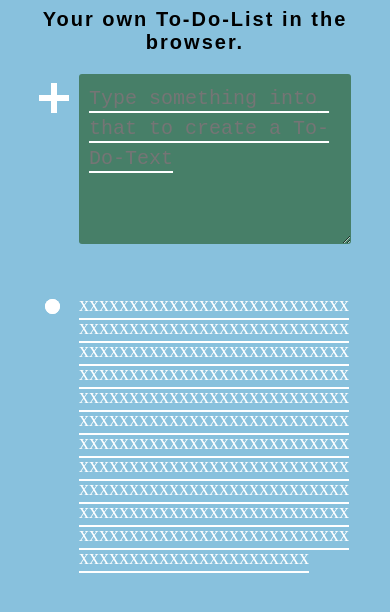
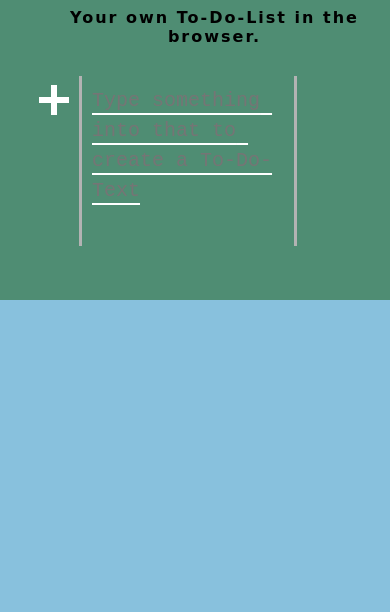
Before and after one commit to BoolPurist/ToDoListHolder, a plain HTML site: page index.html in a window 390 px wide. Drawn offline with Linux system fonts and the light colour scheme.

Commit message:
Style: Styling for mob res and adding hover/focus visuals

```diff
--- a/js/main.js
+++ b/js/main.js
@@ -1,7 +1,7 @@
 /* jshint esversion: 6 */
 (function() {
   "use strict";
-  let list = document.getElementsByClassName("list");
+  let list = document.querySelector(".list");
   let adderBox = document.querySelector(".adderForToDo");
   let adderSign = adderBox.querySelector(".adderSign");
   adderSign.addEventListener(
@@ -12,7 +12,7 @@
       let text = textarea.value;
       if (text.length !== 0) {
         let toDoBoxRemovable = ToDoBoxRemovable(text);
-        list[0].appendChild(toDoBoxRemovable);
+        list.appendChild(toDoBoxRemovable);
         textarea.value = "";
       }
     },
@@ -40,11 +40,14 @@
   );
 
   // Testing.
-  let testString = "xxxx".repeat(80);
-  list[0].appendChild(ToDoBoxRemovable(testString));
+  // let testString = "xx xx".repeat(40);
+  // for (let i = 0; i < 3; i++) {
+  //   list.appendChild(ToDoBoxRemovable(testString));
+  // }
+
   // EndTesting.
+
   // Returns a ToDoBox with text and a sign to click on. Clicking on that removes the toDoBox.
-
   function ToDoBoxRemovable(text) {
     let toDoBoxRemovable = document.createElement("div");
     toDoBoxRemovable.classList.add("toToDoBoxRemovable");
--- a/less/style.less
+++ b/less/style.less
@@ -12,47 +12,9 @@
 @adder-symbol-transition: background-color 2s;
 @remove-symbol-transition: background-color 2s, transform 1s, height 1s,
   border-radius 1s;
+@padding-borderLeft-text: 10px;
 
-// Make sure every element behaves the same when not modified.
-* {
-  box-sizing: border-box;
-  // Some elements have margin by default.
-  margin: 0;
-  font-size: @text-size;
-}
-
-body {
-  background-color: @background-color;
-}
-
-// .firstColorSection {
-//   background-color: @background-color-header;
-//   top: 0;
-//   position: absolute;
-//   width: 100%;
-//   height: 260px;
-//   z-index: -1;
-// }
-
-// style hierarchy for .wrapper <div>
-//  |-- .adderForToDo
-//  |-- .list
-.wrapper {
-  // Wrapper should be centered in the center. Looks better.
-  width: 80%;
-  margin: auto;
-  margin-top: 2%;
-  display: grid;
-  grid-template-rows: 1fr;
-}
-
-label {
-  font-weight: bold;
-  text-align: center;
-  font-family: Arial, Gadget, sans-serif;
-  letter-spacing: 2px;
-}
-
+// MixIns
 // For every widget like the remover and adder to give size, color and margin.
 #mixInSymbol {
   margin-top: @symbol-removable-margin-top;
@@ -84,11 +46,82 @@ label {
   transition: @adder-symbol-transition;
 }
 
+// mixIns
+#mixInHoverLighterItem(@lightHueTextColor: 30%) {
+  border: none;
+  border-left: solid;
+  border-right: solid;
+  border-color: darken(@text-color, @lightHueTextColor, relative);
+
+  &:hover {
+    border-color: @text-color;
+  }
+  &:focus {
+    background-color: lighten(@background-color-header, 5%, relative);
+  }
+}
+
+#mixInRemovableBarsCircle {
+  background-color: white;
+  width: @border-radius-bars-size;
+  height: @border-radius-bars-size;
+  border-radius: @symbol-removable-bar-radius;
+  position: absolute;
+  top: 20%;
+  left: 20%;
+  transition: @remove-symbol-transition;
+}
+
+// Make sure every element behaves the same when not modified.
+* {
+  box-sizing: border-box;
+  // Some elements have margin by default.
+  margin: 0;
+  padding: 0;
+  font-size: @text-size;
+}
+
+body {
+  background-color: @background-color;
+}
+
+.firstColorSection {
+  background-color: @background-color-header;
+  top: 0;
+  position: absolute;
+  width: 100%;
+  height: 300px;
+  z-index: -1;
+}
+
+// style hierarchy for .wrapper <div>
+//  |-- .adderForToDo
+//  |-- .list
+.wrapper {
+  // Wrapper should be centered in the center. Looks better.
+  height: 100%;
+  width: 90%;
+  margin: auto;
+  margin-top: 2%;
+  display: grid;
+  grid-template-rows: 1fr;
+  row-gap: 10px;
+}
+label {
+  font-weight: bold;
+  text-align: center;
+  font-family: cursive;
+  letter-spacing: 2px;
+}
+
 // style hierarchy for .adderForToDo <div>
 //    |-- label <lable>
 //    |-- .adderSign <div>
 //    |-- .input <textarea>
 .adderForToDo {
+  textarea {
+    resize: none;
+  }
   #mixInGridColSignText();
   margin-top: 20px;
   .adderSign {
@@ -108,17 +141,16 @@ label {
     }
   }
   .input {
-    padding: 10px;
-    border: none;
-    border-radius: 3px;
+    padding: @padding-borderLeft-text;
+
+    #mixInHoverLighterItem();
+
     line-height: 1.5em;
     #mixInUnderlineText();
-    background-color: darken(@background-color-header, 10%, relative);
+
+    background-color: @background-color-header;
 
     margin-bottom: 2em;
-  }
-  .input:focus {
-    background-color: @background-color-header;
   }
 }
 
@@ -128,16 +160,6 @@ label {
 //      |-- .removable <div> the sign to be clicked to remove a toDoBox.
 //      |-- .line <p>
 
-#mixInRemovableBarsCircle {
-  background-color: white;
-  width: @border-radius-bars-size;
-  height: @border-radius-bars-size;
-  border-radius: @symbol-removable-bar-radius;
-  position: absolute;
-  top: 20%;
-  left: 20%;
-  transition: @remove-symbol-transition;
-}
 .list {
   display: grid;
   grid-template-rows: 1fr;
@@ -177,7 +199,26 @@ label {
     }
     .line {
       #mixInUnderlineText();
+      #mixInHoverLighterItem(20%);
+      border-right: none;
+      padding-left: @padding-borderLeft-text;
       margin-top: 9px;
     }
   }
 }
+
+@media screen and (max-width: 550px) {
+  label {
+    font-size: 16px;
+  }
+  .wrapper {
+    padding-left: 10%;
+    width: 100%;
+  }
+  textarea {
+    width: 70%;
+  }
+  .list {
+    width: 70%;
+  }
+}
```
Also changed, not shown: css/style.css.
